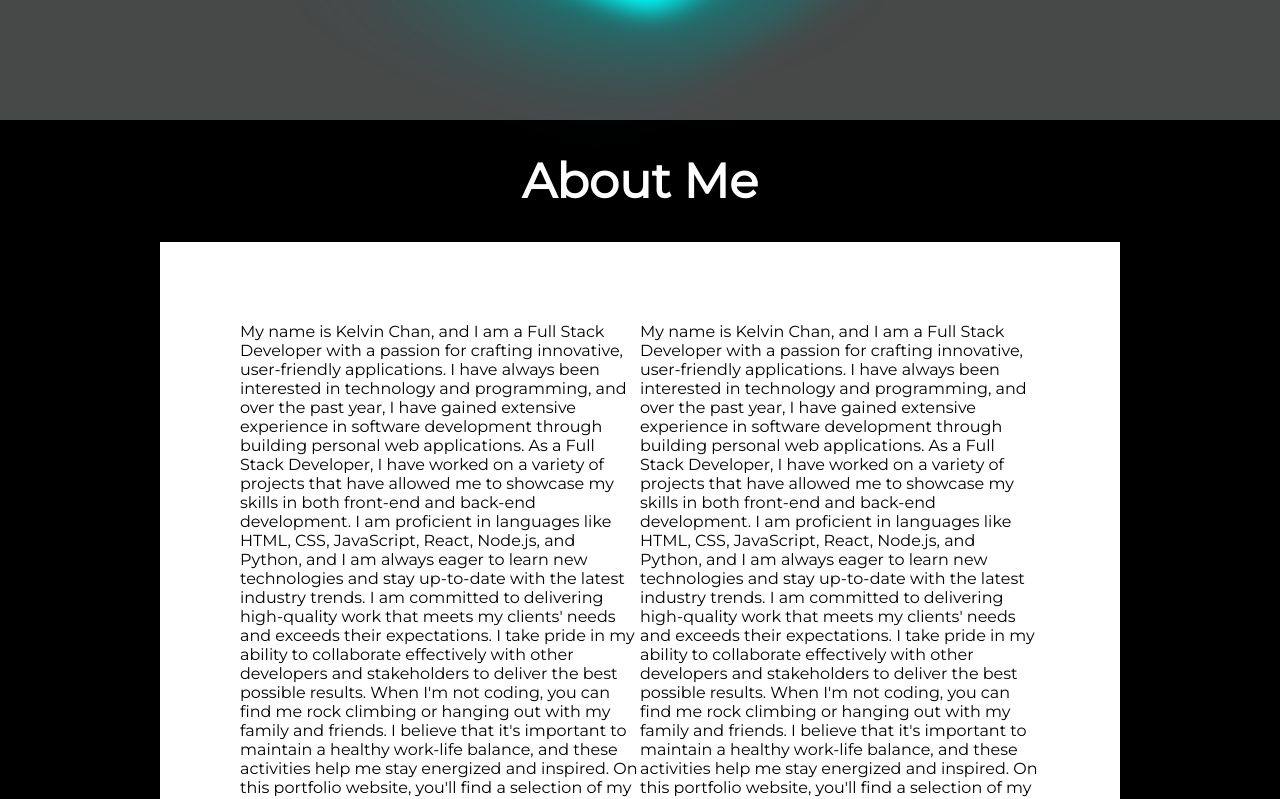
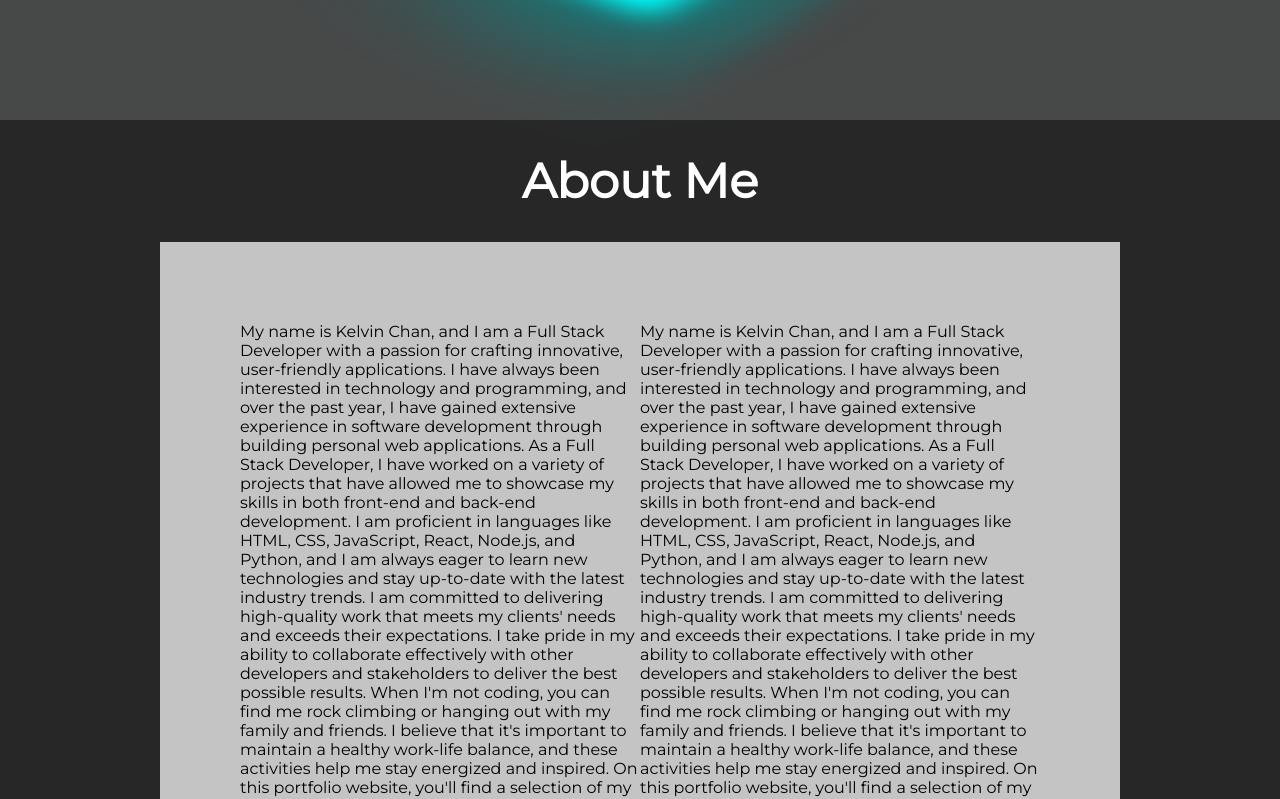
Before and after one commit to kelchan/Personal_Portfolio, a plain HTML site: page index.html in a window 1280 px wide. Shown: the part 680-1479 px from the top of the page. Drawn offline with Linux system fonts and the light colour scheme.

Commit message:
changed website color tone

```diff
--- a/style.css
+++ b/style.css
@@ -149,7 +149,7 @@ a {
 /* ---------------ABOUT------------------- */
 
 #about{
-    background-color: black;
+    background-color: rgb(39,39,39);
     color: white;
     padding: 2rem 10rem 10rem 10rem;
 }
@@ -160,7 +160,7 @@ a {
 }
 
 #aboutMe {
-    background-color: white;
+    background-color: rgb(196,196,196);
     color: black;
     margin-top: 2rem;
     padding: 5rem 5rem 5rem 5rem;
```
